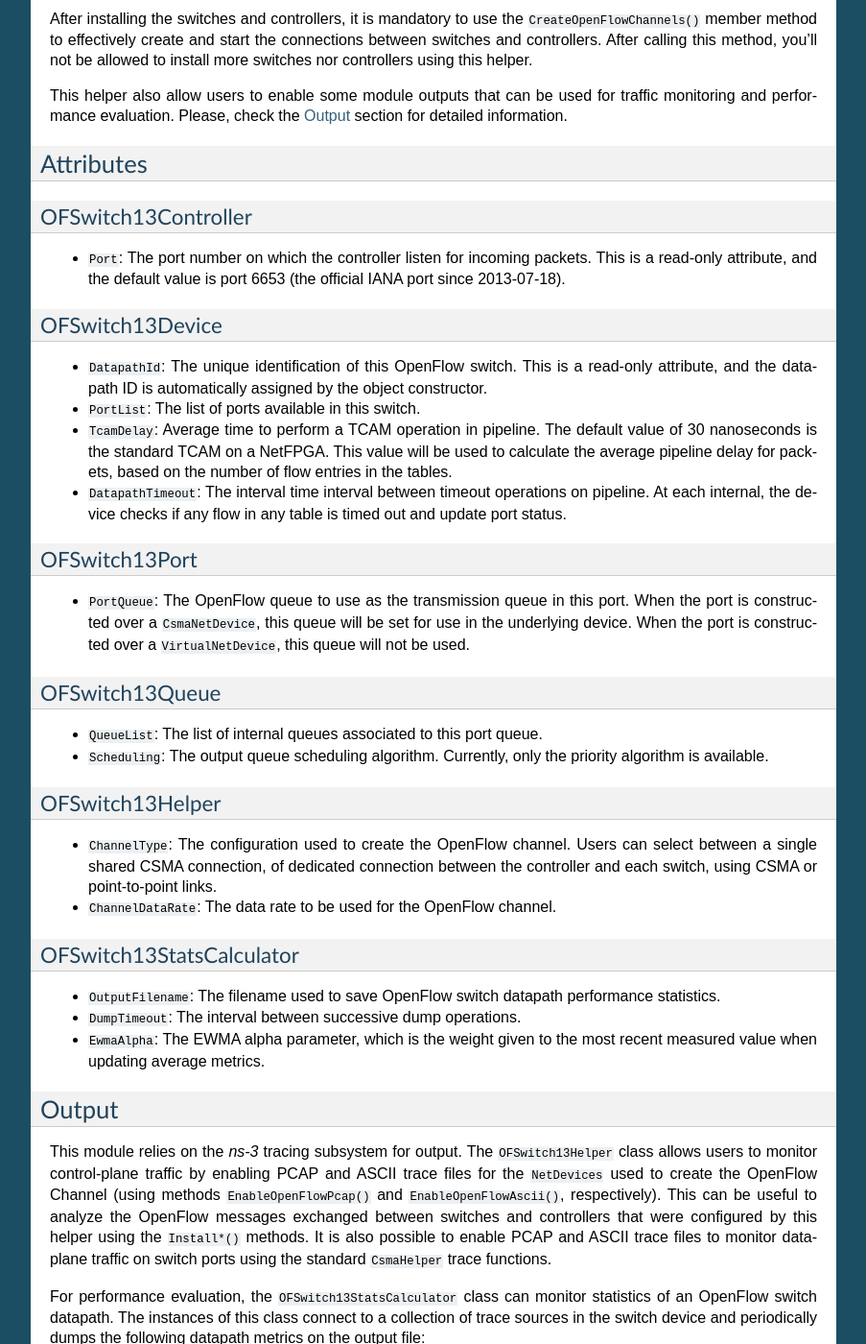
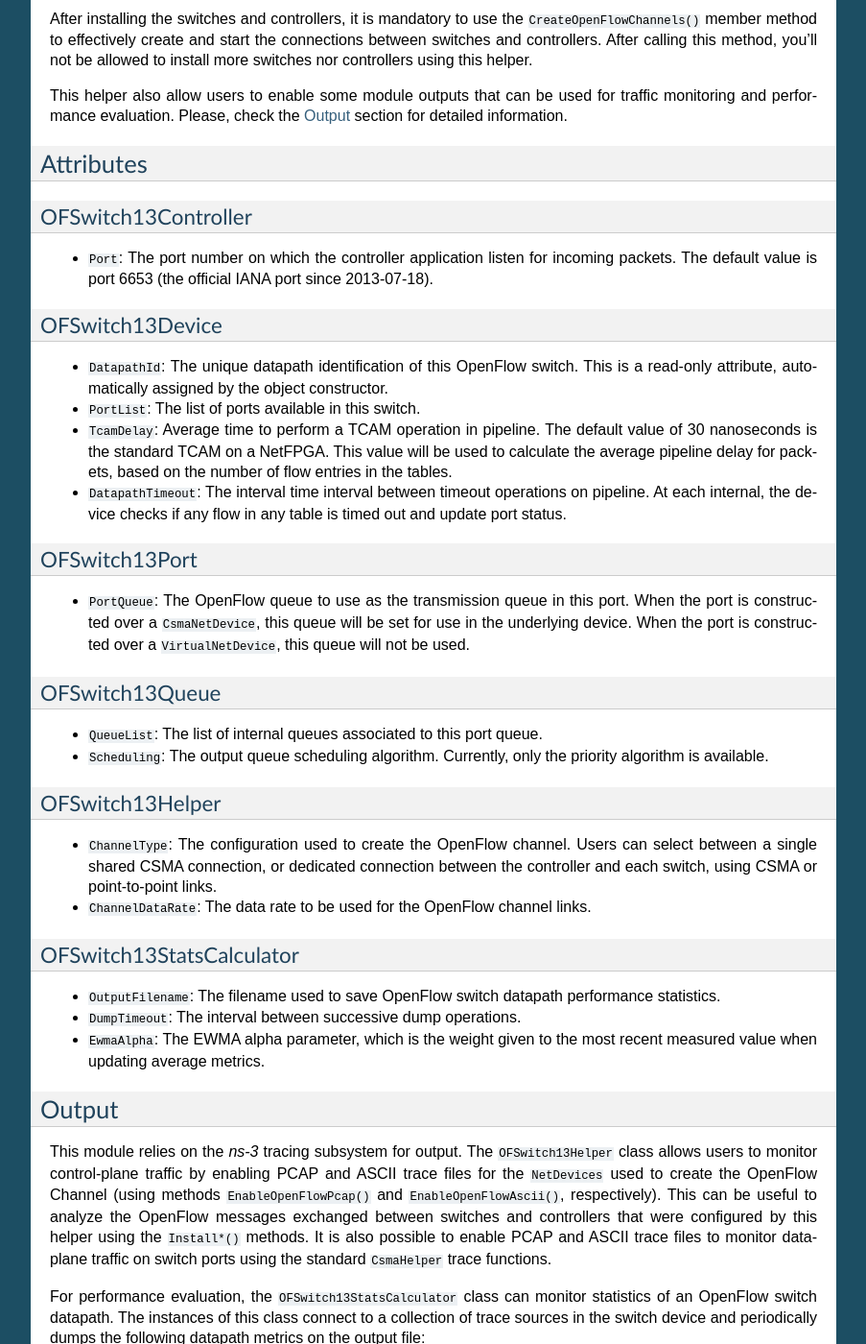
Before and after one commit to ljerezchaves/ofswitch13, a Sphinx documentation site: the page built from doc/source/ofswitch13-usage.rst, in a window 1280 px wide and 1400 px high, scrolled down 3830 px. Shown: the whole window at 96% size, without its empty margins (198-1101 px from the left). Built offline with Sphinx 7.4.7, drawn with Linux system fonts in a browser that asks for light colours; formulas are drawn with MathJax 3.

Commit message:
Allowing users to change controller application port.

```diff
--- a/doc/source/ofswitch13-usage.rst
+++ b/doc/source/ofswitch13-usage.rst
@@ -272,16 +272,16 @@
 OFSwitch13Controller
 ####################
 
-* ``Port``: The port number on which the controller listen for incoming
-  packets. This is a read-only attribute, and the default value is port 6653
-  (the official IANA port since 2013-07-18).
+* ``Port``: The port number on which the controller application listen for
+  incoming packets. The default value is port 6653 (the official IANA port
+  since 2013-07-18).
 
 OFSwitch13Device
 ###################
 
-* ``DatapathId``: The unique identification of this OpenFlow switch. This is a
-  read-only attribute, and the datapath ID is automatically assigned by the
-  object constructor.
+* ``DatapathId``: The unique datapath identification of this OpenFlow switch.
+  This is a read-only attribute, automatically assigned by the object
+  constructor.
 
 * ``PortList``: The list of ports available in this switch.
 
@@ -314,10 +314,10 @@
 ################
 
 * ``ChannelType``: The configuration used to create the OpenFlow channel. Users
-  can select between a single shared CSMA connection, of dedicated connection
+  can select between a single shared CSMA connection, or dedicated connection
   between the controller and each switch, using CSMA or point-to-point links.
 
-* ``ChannelDataRate``: The data rate to be used for the OpenFlow channel.
+* ``ChannelDataRate``: The data rate to be used for the OpenFlow channel links.
 
 OFSwitch13StatsCalculator
 #########################
```
Also changed, not shown: 1 other file.
